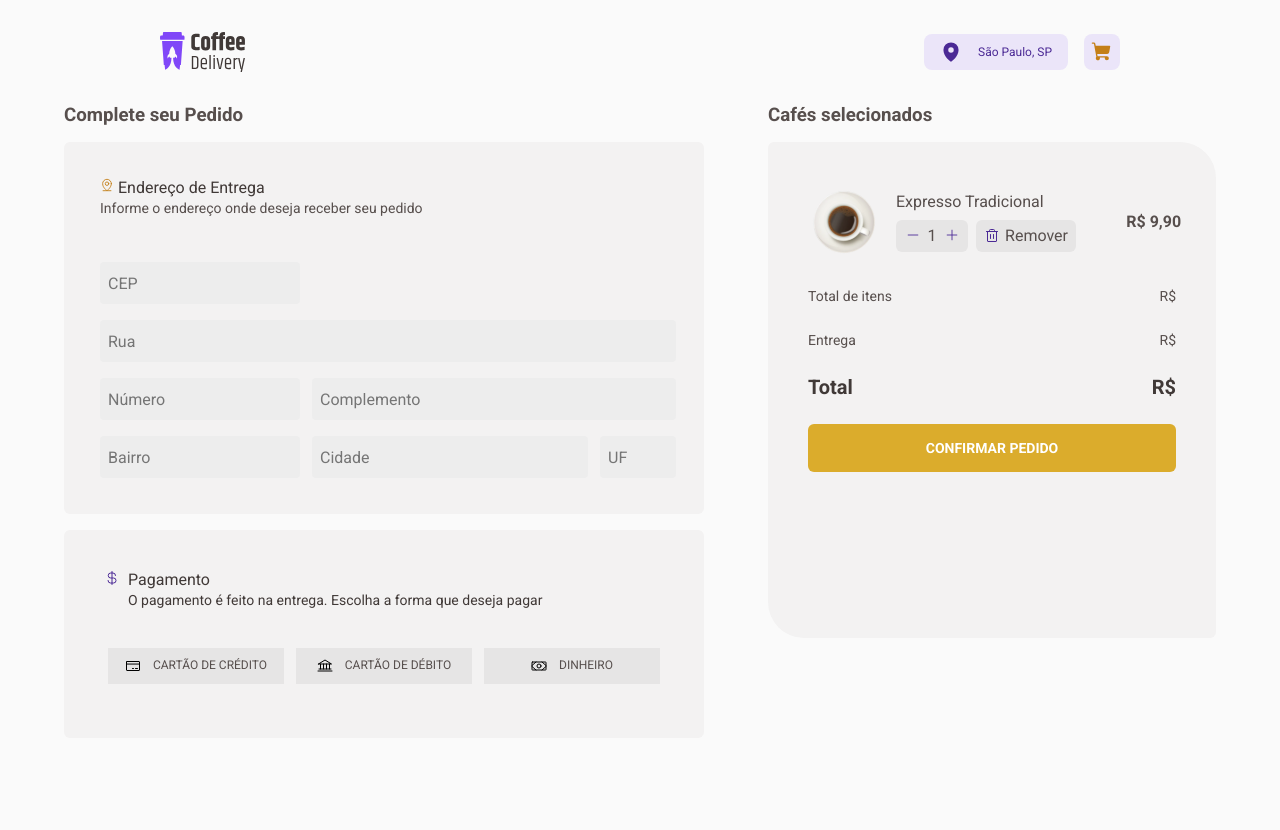
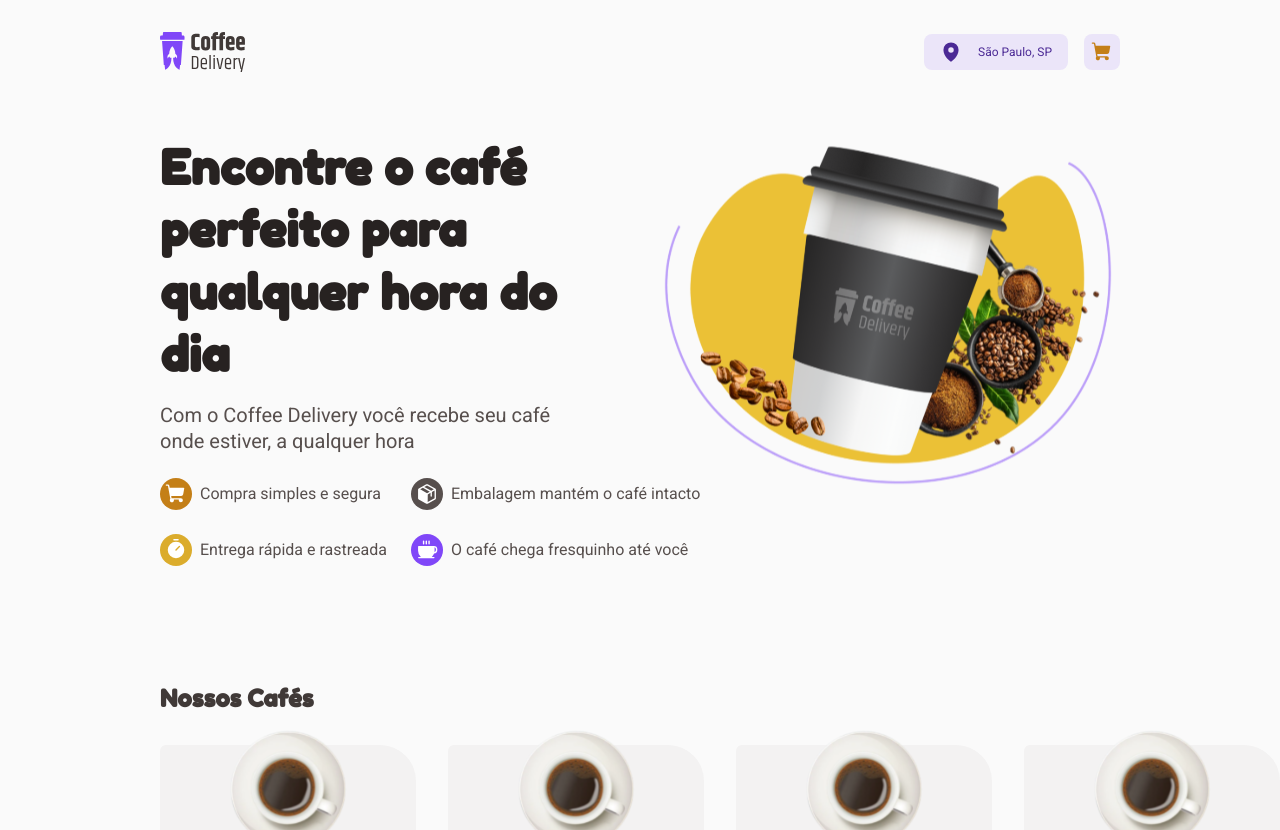
Before and after one commit to bryumi/coffe_delivery, a React (Vite) app: page / in a window 1280 px wide. Shown: the top 830 px of the page. Before the commit the page ends 800 px from the top, so only its background shows below. Built offline with nearby package versions, Linux system fonts and the light colour scheme.

Commit message:
add rotas

```diff
--- a/package.json
+++ b/package.json
@@ -13,6 +13,7 @@
     "phosphor-react": "^1.4.1",
     "react": "^18.2.0",
     "react-dom": "^18.2.0",
+    "react-router-dom": "^6.11.1",
     "styled-components": "^5.3.6"
   },
   "devDependencies": {
--- a/src/App.tsx
+++ b/src/App.tsx
@@ -1,15 +1,15 @@
 import { ThemeProvider } from 'styled-components'
-import { CoffeeCard } from './components/CoffeeCard'
+import { BrowserRouter } from 'react-router-dom'
+import { Router } from './Router'
 import { defaultTheme } from './styles/themes/default'
 import { GlobalStyle } from './styles/global'
-import { Navbar } from './components/Navbar'
-import { Home } from './components/pages/Home'
-import { Checkout } from './components/pages/Checkout'
 
 export function App() {
   return (
     <ThemeProvider theme={defaultTheme}>
-      <Checkout />
+      <BrowserRouter>
+        <Router />
+      </BrowserRouter>
       <GlobalStyle />
     </ThemeProvider>
   )
--- /dev/null
+++ b/src/Router.tsx
@@ -0,0 +1,14 @@
+import { Routes, Route } from 'react-router-dom'
+import { Home } from './components/pages/Home'
+import { Checkout } from './components/pages/Checkout'
+import { DefaultLayout } from './layouts/DefaultLayout'
+export function Router() {
+  return (
+    <Routes>
+      <Route path="/" element={<DefaultLayout />}>
+        <Route path="/" element={<Home />} />
+        <Route path="/Checkout" element={<Checkout />} />
+      </Route>
+    </Routes>
+  )
+}
--- a/src/components/pages/Checkout/index.tsx
+++ b/src/components/pages/Checkout/index.tsx
@@ -6,7 +6,6 @@
 export function Checkout() {
   return (
     <div>
-      <Navbar />
       <CheckoutContainer>
         <FormCheckout />
         <SelectedCoffee />
--- a/src/components/pages/Home/index.tsx
+++ b/src/components/pages/Home/index.tsx
@@ -16,7 +16,6 @@
 export function Home() {
   return (
     <div>
-      <Navbar />
       <HomeContainer>
         <Intro>
           <TextContainer>
--- /dev/null
+++ b/src/layouts/DefaultLayout.tsx
@@ -0,0 +1,11 @@
+import { Outlet } from 'react-router-dom'
+import { Navbar } from '../components/Navbar'
+
+export function DefaultLayout() {
+  return (
+    <div>
+      <Navbar />
+      <Outlet />
+    </div>
+  )
+}
```
Also changed, not shown: 1 other file (tests, documents, lock files or other folders).
